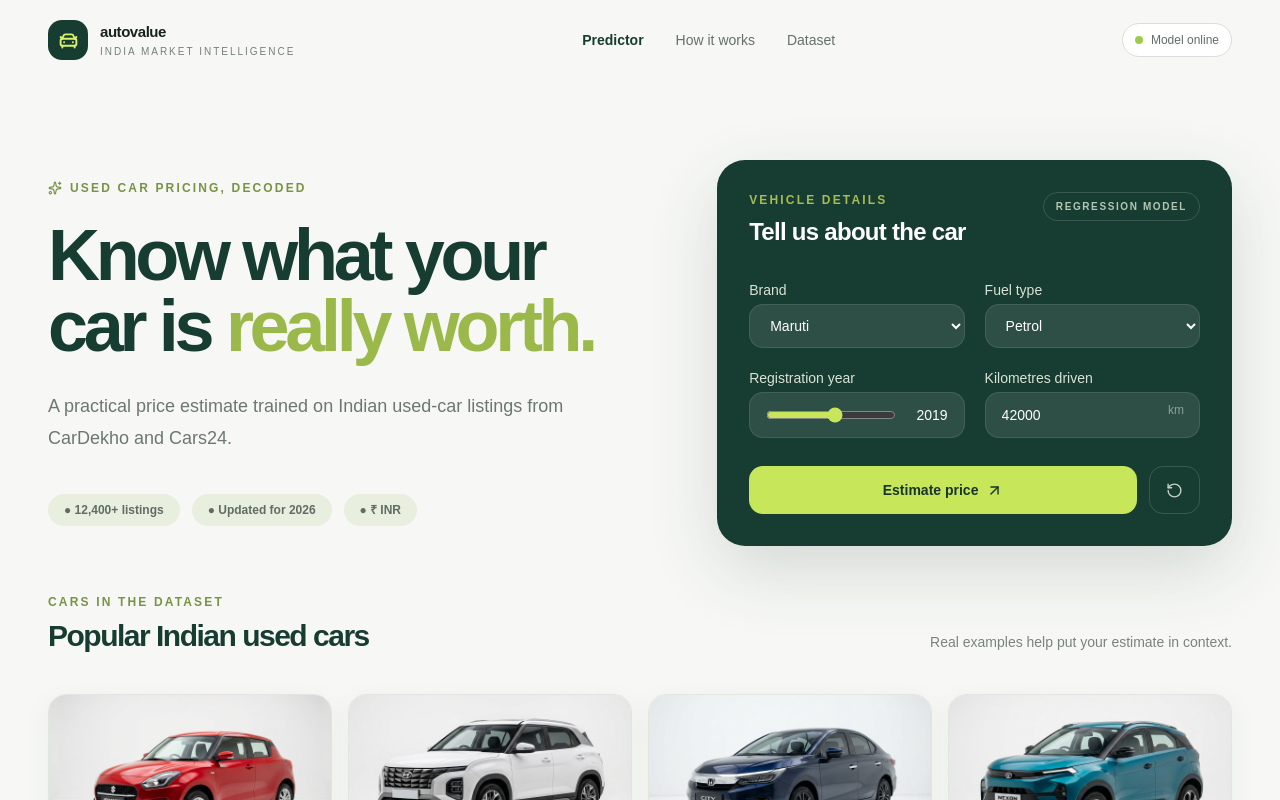
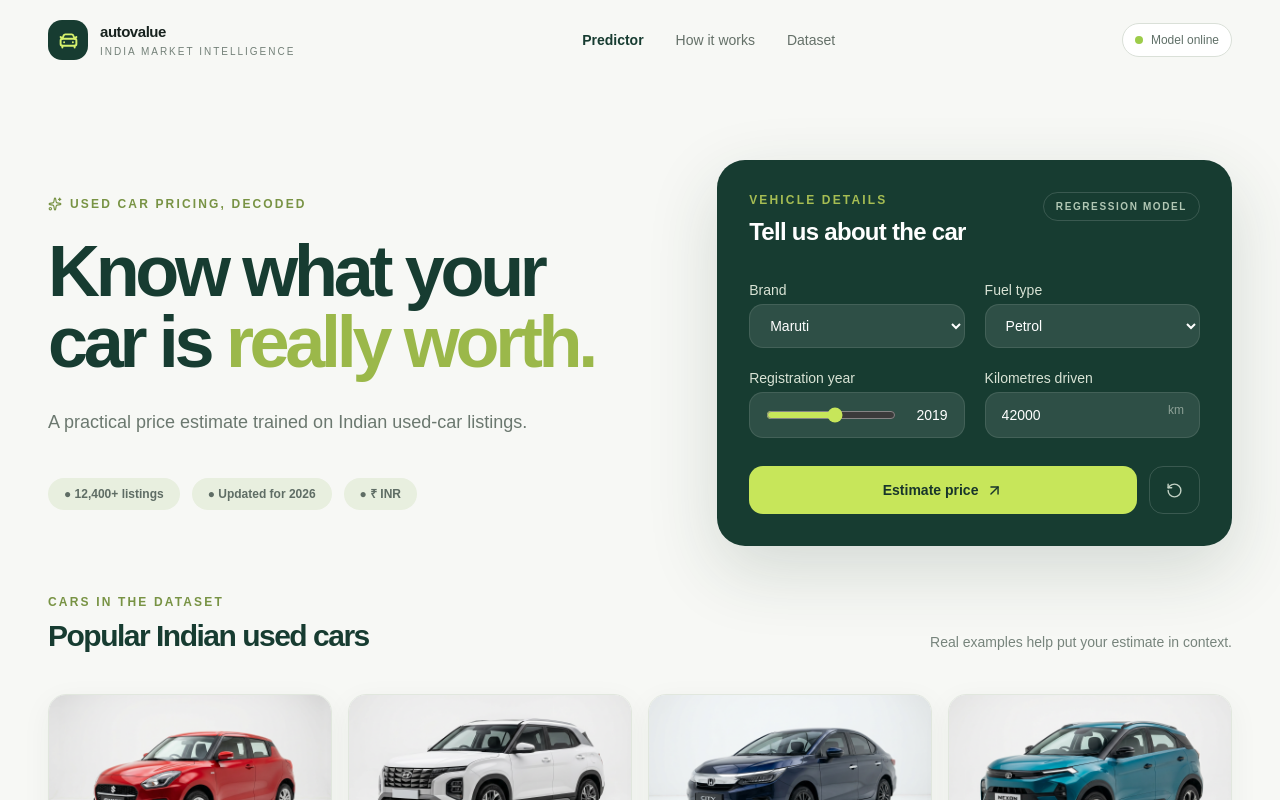
Before and after one commit to sambhavsharma1787-ui/used-car-price, a Next.js app: page / in a window 1280 px wide. Shown: the top 800 px of the page. Built offline with nearby package versions, Linux system fonts and the light colour scheme.

Commit message:
Remove dataset brand names from copy
V0-Chat-Id: sYNl7SFuWe9

```diff
--- a/components/car-predictor.tsx
+++ b/components/car-predictor.tsx
@@ -61,7 +61,7 @@ export function CarPredictor() {
         <div className="max-w-[690px] self-center">
           <div className="mb-6 flex items-center gap-2 text-xs font-bold uppercase tracking-[0.18em] text-[#789344]"><Sparkles size={14} /> Used car pricing, decoded</div>
           <h1 className="text-balance text-5xl font-semibold leading-[0.98] tracking-[-0.06em] text-[#173c31] md:text-7xl">Know what your car is <span className="text-[#9bb84a]">really worth.</span></h1>
-          <p className="mt-7 max-w-[550px] text-lg leading-8 text-[#6b786f]">A practical price estimate trained on Indian used-car listings from CarDekho and Cars24.</p>
+          <p className="mt-7 max-w-[550px] text-lg leading-8 text-[#6b786f]">A practical price estimate trained on Indian used-car listings.</p>
           <div className="mt-10 flex flex-wrap gap-3 text-xs font-semibold text-[#5f6d65]"><span className="rounded-full bg-[#e8efdf] px-4 py-2">●  12,400+ listings</span><span className="rounded-full bg-[#e8efdf] px-4 py-2">●  Updated for 2026</span><span className="rounded-full bg-[#e8efdf] px-4 py-2">●  ₹ INR</span></div>
         </div>
 
```
